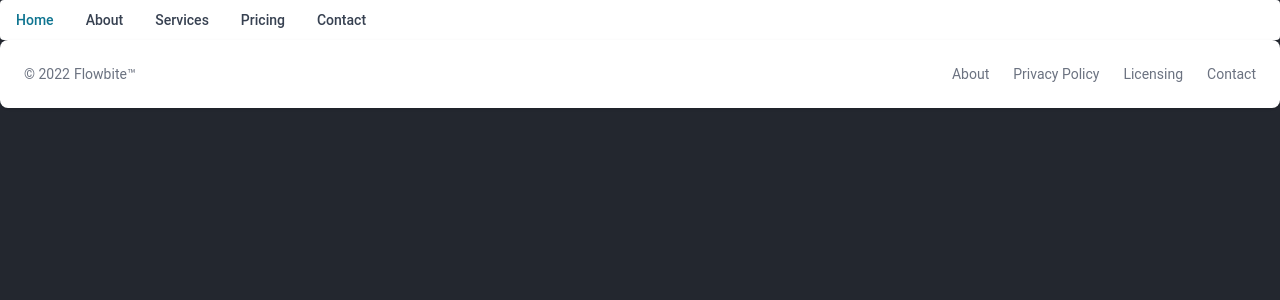
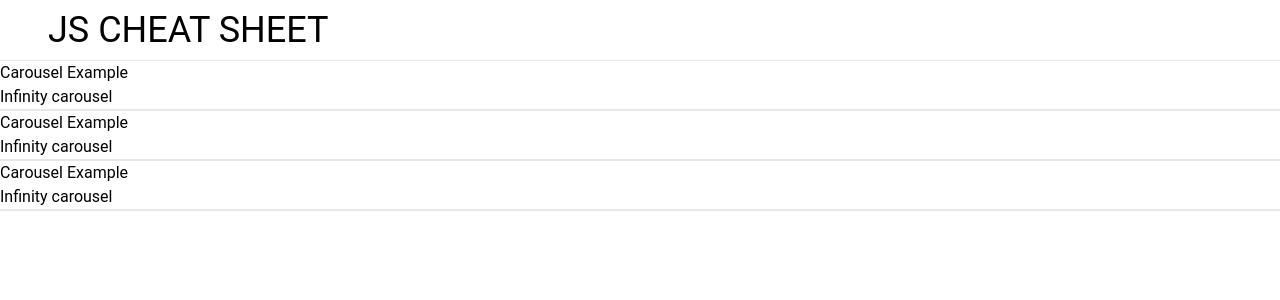
Before and after one commit to luxao/web_sheet, a React (Create React App) app: page / in a window 1280 px wide. Shown: the top 300 px of the page. Built offline with nearby package versions, Linux system fonts and the light colour scheme.

Commit message:
Add new components, Section, HeadingSection

```diff
--- /dev/null
+++ b/src/components/HeadingSection.js
@@ -0,0 +1,7 @@
+
+export default function HeadingSection(props) {
+    return <div>
+        <h1>{ props.heading }</h1>
+        <span>{ props.info }</span>
+    </div>
+}
--- a/src/components/Home.js
+++ b/src/components/Home.js
@@ -1,9 +1,10 @@
 import Header from "./shared/Header"
-import SharedFooter  from "./shared/SharedFooter"
-
+import Section from "./Section"
 export default function Home() {
     return <>
         <Header />
-        <SharedFooter/>
+        <Section />
+        <Section />
+        <Section/>
     </>
 }
--- /dev/null
+++ b/src/components/Section.js
@@ -0,0 +1,7 @@
+import HeadingSection from "./HeadingSection"
+
+export default function Section() {
+    return <section className="max-w-full max-h-fit h-96 border-b-2">
+        <HeadingSection heading="Carousel Example" info="Infinity carousel" ></HeadingSection>
+    </section>
+}
--- a/src/components/shared/Header.js
+++ b/src/components/shared/Header.js
@@ -1,23 +1,9 @@
 
-
-import { Navbar, NavbarCollapse, NavbarLink, NavbarToggle } from "flowbite-react";
 
 export default function Header() {
   return (
-    <Navbar fluid rounded>
-
-      <NavbarToggle />
-      <NavbarCollapse>
-        <NavbarLink href="#" active>
-          Home
-        </NavbarLink>
-        <NavbarLink  href="#">
-          About
-        </NavbarLink>
-        <NavbarLink href="#">Services</NavbarLink>
-        <NavbarLink href="#">Pricing</NavbarLink>
-        <NavbarLink href="#">Contact</NavbarLink>
-      </NavbarCollapse>
-    </Navbar>
+    <div className="w-full max-h-fit border-b border-black-400 flex justify-start items-center">
+        <h1 className="pl-12 text-4xl text-black-400 py-2.5">JS CHEAT SHEET</h1>
+     </div>
   );
 }
--- a/src/components/shared/SharedFooter.js
+++ b/src/components/shared/SharedFooter.js
@@ -1,16 +1,8 @@
-
-import { Footer, FooterCopyright, FooterLink, FooterLinkGroup } from "flowbite-react";
 
 export default function SharedFooter() {
   return (
-    <Footer container>
-      <FooterCopyright href="#" by="Flowbite™" year={2022} />
-      <FooterLinkGroup>
-        <FooterLink href="#">About</FooterLink>
-        <FooterLink href="#">Privacy Policy</FooterLink>
-        <FooterLink href="#">Licensing</FooterLink>
-        <FooterLink href="#">Contact</FooterLink>
-      </FooterLinkGroup>
-    </Footer>
+    <div>
+
+     </div>
   );
 }
--- a/src/styles/index.css
+++ b/src/styles/index.css
@@ -12,8 +12,6 @@
 html, body {
   margin: 0;
   padding: 0;
-  background-color: #23272F;
-  color: #fff;
   font-family: 'Roboto', sans-serif;
   width: 100%;
   height: 100vh;
```
